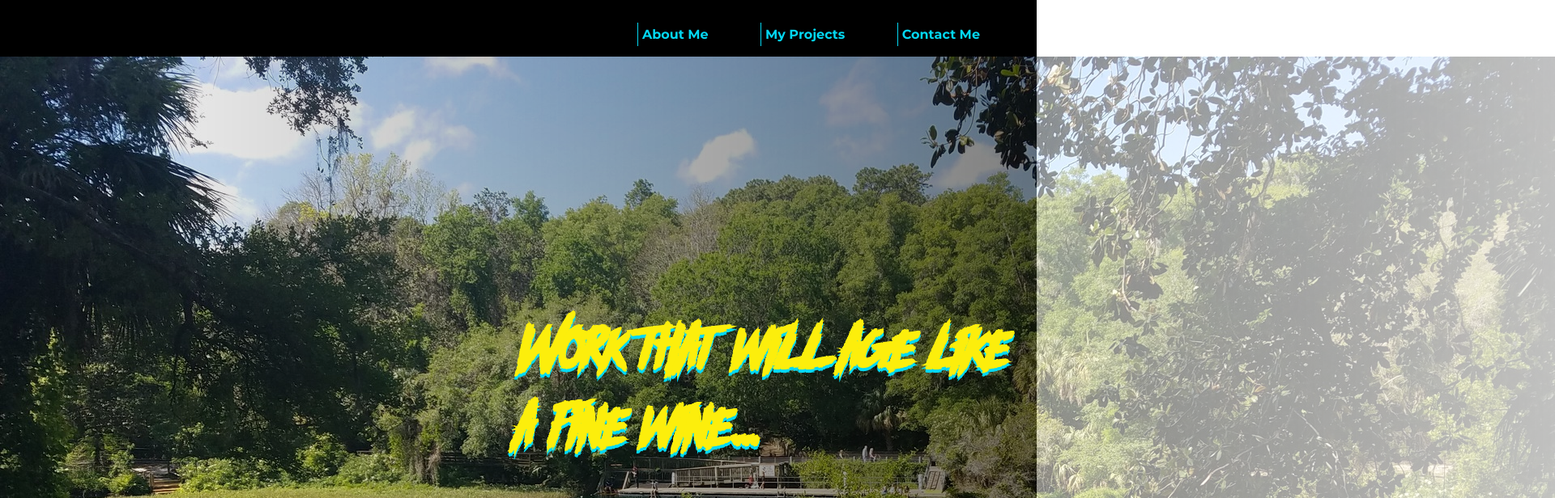
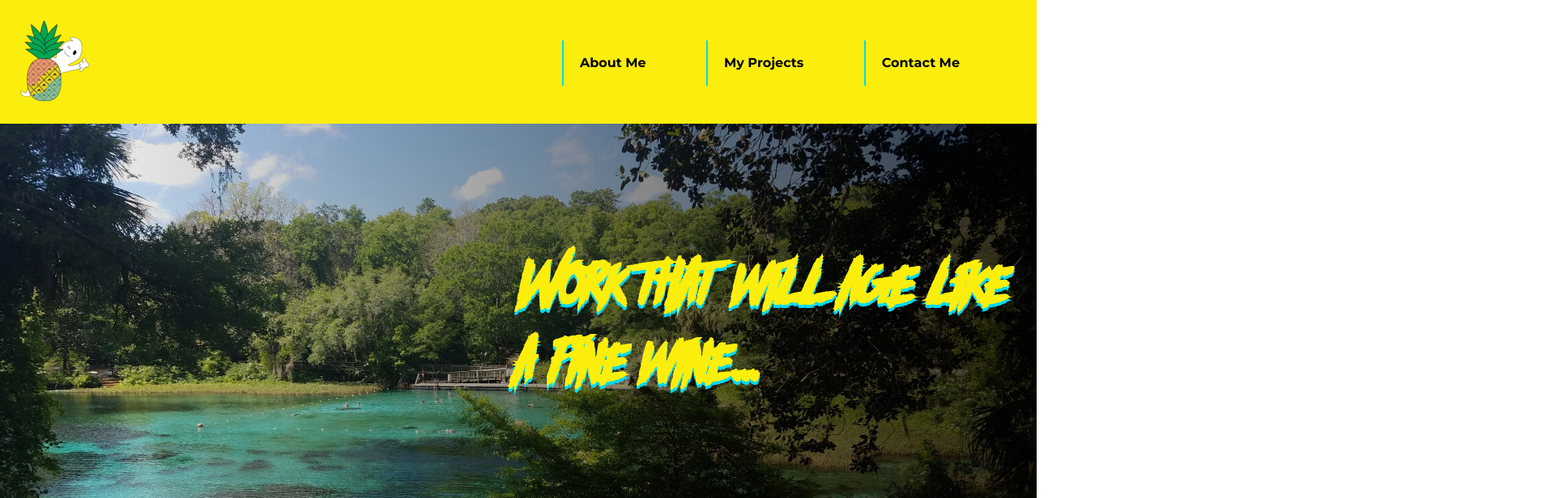
Before and after one commit to AleLopez023/lopez-portfolio, a plain HTML site: page index.html in a window 1280 px wide. Shown: the top 616 px of the page at 81% size, 1920 px wide, since content can reach past the window. Drawn offline with Linux system fonts and the light colour scheme.

Commit message:
Added logo and fixed header image and nav bar

```diff
--- a/assets/css/style.css
+++ b/assets/css/style.css
@@ -1,6 +1,8 @@
 :root {
-    --neon-blue :#03D8F3;
-
+    --neon-blue:#03D8F3;
+    --yellow: #FCEE0C;
+    --dark-gray: #8F8389;
+    --light-gray: #FCEFEF;
 }
 
 
@@ -30,30 +32,46 @@
 
 
 .header {
-    background-color: #000;
-    padding: 35px;
+    background-color: var(--yellow);
+    padding: 25px;
 }
 
+/* Resize and fix logo
+#logo {
+    height: 150px;
+    margin-bottom: 0 !important;
+    max-width: 250px;
+     width: 250px;
+}
+*/
+
 #nav {
-    float:right;
+    float: right;
 }
 
 #nav a {
     text-decoration: none;
-    color: var(--neon-blue);
-    border-left: 1px solid var(--neon-blue);
-    padding: 5px;
-    margin-right: 30px;
+    color: #000;
+    border-left: 2px solid var(--neon-blue);
+    padding: 20px;
+    margin-right: 50px;
     font-family: 'montserrat-bold';
+    display: inline-block;
+}
+
+/* Need to figure out how to make it reach entire width */
+#nav li:hover {
+    background-color: rgba(0, 0, 0, .25);
+    border: 2px solid var(--neon-blue);
 }
 
 .header div ul li {
     display: inline-block;
-    margin-left: 25px;
 }
 
 .header div ul {
     list-style-type: none;
+    margin-top: 25px;
 }
 
 .header-image {
@@ -62,6 +80,8 @@
 
 .header-image img {
     mask-image: linear-gradient(to right, rgba(0,0,0,1), rgba(0, 0, 0, .25));
+    height: 650px;
+    width: 100%;
 }
 
 .header-image #base {
@@ -69,7 +89,7 @@
     font-family: 'violence', sans-serif;
     font-size: 6em;
     position: absolute;
-    top: 50%;
+    top: 40%;
     left: 50%;
 }
 
@@ -78,6 +98,6 @@
     font-family: 'violence', sans-serif;
     font-size: 6em;
     position: absolute;
-    top: 49.5%;
+    top: 39.5%;
     left: 50%;
 }
--- a/index.html
+++ b/index.html
@@ -10,6 +10,7 @@
 <body>
 <div class="header">
     <header>
+        <img id="logo" src="./assets/images/Phantom Pineapple Icon.png" />
         <div id="nav">
             <nav>
                 <ul>
```
Also changed, not shown: assets/images/Phantom Pineapple Icon.png (added).
